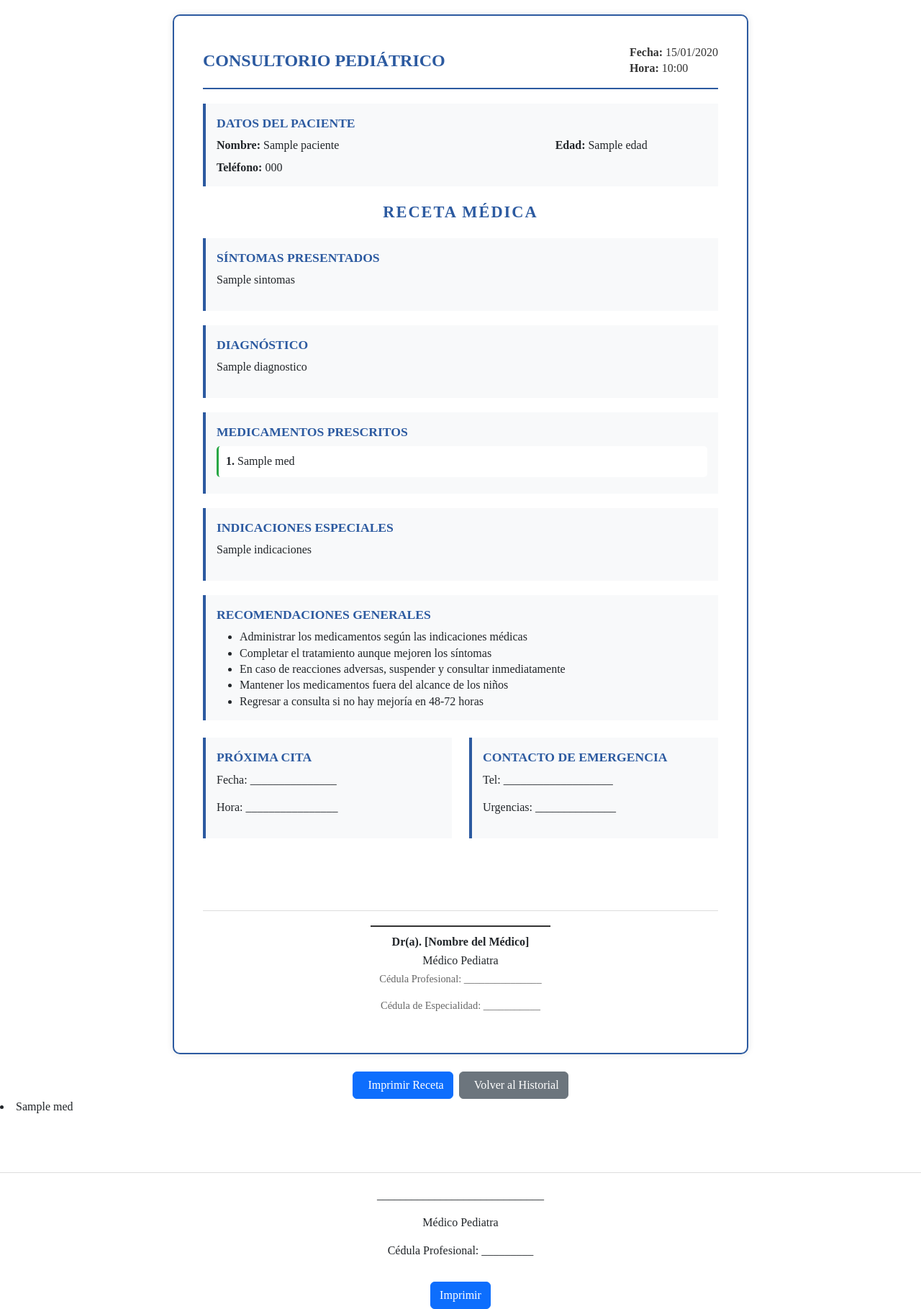
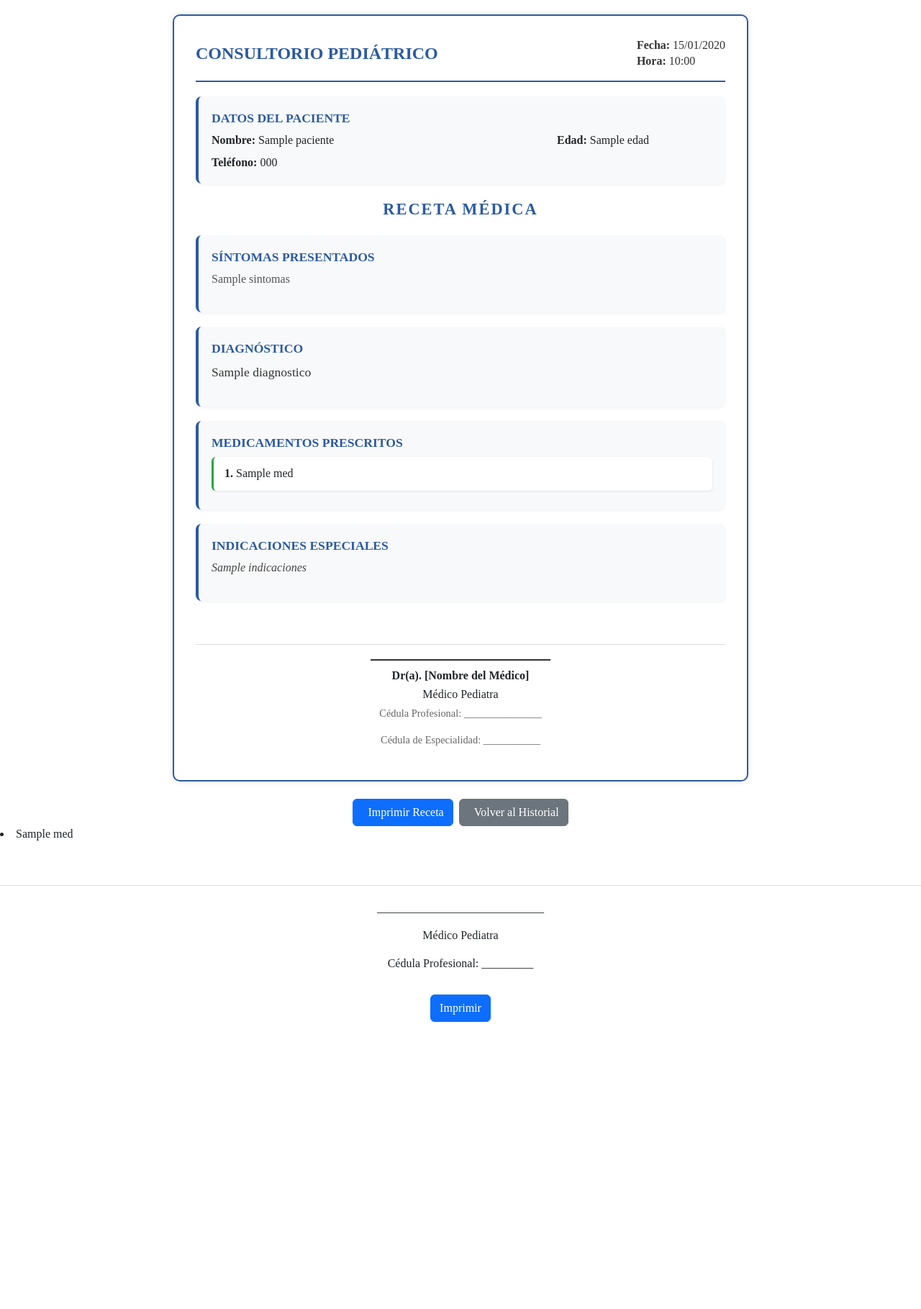
Before and after one commit to YisusGalindo/Software-Desarrollo, a Flask app: template templates/receta_print.html in a window 1280 px wide. Shown: the whole page at 72% size. After the commit the page ends 1420 px from the top, so only its background shows below. Run offline with Flask 3, Linux system fonts and the light colour scheme; the template is opened without the code that fills it: most values are stand-ins (such as "Sample title", 1, 10 or a date in 2020).

Commit message:
Mejorar diseño de receta médica

```diff
--- a/templates/receta_print.html
+++ b/templates/receta_print.html
@@ -14,7 +14,7 @@
     .receta {
       max-width: 800px;
       margin: 20px auto;
-      padding: 40px;
+      padding: 30px;
       border: 2px solid #2c5aa0;
       border-radius: 10px;
       box-shadow: 0 0 10px rgba(0,0,0,0.1);
@@ -48,9 +48,11 @@
     }
     .seccion {
       margin-bottom: 20px;
-      padding: 15px;
+      padding: 18px;
       background: #f8f9fa;
       border-left: 4px solid #2c5aa0;
+      border-radius: 8px;
+      box-shadow: 0 2px 4px rgba(0,0,0,0.05);
     }
     .seccion-titulo {
       font-weight: bold;
@@ -61,13 +63,15 @@
     }
     .medicamento-item {
       background: white;
-      padding: 10px;
+      padding: 12px 15px;
       margin: 8px 0;
-      border-radius: 5px;
+      border-radius: 6px;
       border-left: 3px solid #28a745;
+      box-shadow: 0 1px 3px rgba(0,0,0,0.1);
+      font-size: 1rem;
     }
     .firma {
-      margin-top: 80px;
+      margin-top: 60px;
       text-align: center;
       padding-top: 20px;
       border-top: 1px solid #ddd;
@@ -80,6 +84,23 @@
     .cedula {
       font-size: 0.9rem;
       color: #666;
+      margin-top: 5px;
+    }
+    .diagnostico-texto {
+      font-size: 1.1rem;
+      line-height: 1.5;
+      color: #333;
+    }
+    .sintomas-texto {
+      font-size: 1rem;
+      line-height: 1.4;
+      color: #555;
+    }
+    .indicaciones-texto {
+      font-size: 1rem;
+      line-height: 1.4;
+      color: #444;
+      font-style: italic;
     }
     @media print { .print-hidden { display: none !important; } }
   </style>
@@ -116,13 +137,13 @@
     {% if receta.sintomas %}
     <div class="seccion">
       <div class="seccion-titulo">Síntomas Presentados</div>
-      <p>{{ receta.sintomas }}</p>
+      <p class="sintomas-texto">{{ receta.sintomas }}</p>
     </div>
     {% endif %}
 
     <div class="seccion">
       <div class="seccion-titulo">Diagnóstico</div>
-      <p>{{ receta.diagnostico }}</p>
+      <p class="diagnostico-texto">{{ receta.diagnostico }}</p>
     </div>
 
     <div class="seccion">
@@ -137,37 +158,9 @@
     {% if receta.indicaciones %}
     <div class="seccion">
       <div class="seccion-titulo">Indicaciones Especiales</div>
-      <p>{{ receta.indicaciones }}</p>
+      <p class="indicaciones-texto">{{ receta.indicaciones }}</p>
     </div>
     {% endif %}
-
-    <div class="seccion">
-      <div class="seccion-titulo">Recomendaciones Generales</div>
-      <ul class="mb-0">
-        <li>Administrar los medicamentos según las indicaciones médicas</li>
-        <li>Completar el tratamiento aunque mejoren los síntomas</li>
-        <li>En caso de reacciones adversas, suspender y consultar inmediatamente</li>
-        <li>Mantener los medicamentos fuera del alcance de los niños</li>
-        <li>Regresar a consulta si no hay mejoría en 48-72 horas</li>
-      </ul>
-    </div>
-
-    <div class="row mt-4">
-      <div class="col-md-6">
-        <div class="seccion">
-          <div class="seccion-titulo">Próxima Cita</div>
-          <p>Fecha: _______________</p>
-          <p>Hora: ________________</p>
-        </div>
-      </div>
-      <div class="col-md-6">
-        <div class="seccion">
-          <div class="seccion-titulo">Contacto de Emergencia</div>
-          <p>Tel: ___________________</p>
-          <p>Urgencias: ______________</p>
-        </div>
-      </div>
-    </div>
 
     <div class="firma">
       <div class="firma-linea"></div>
```
